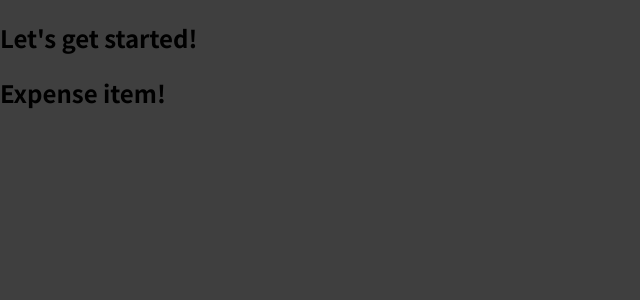
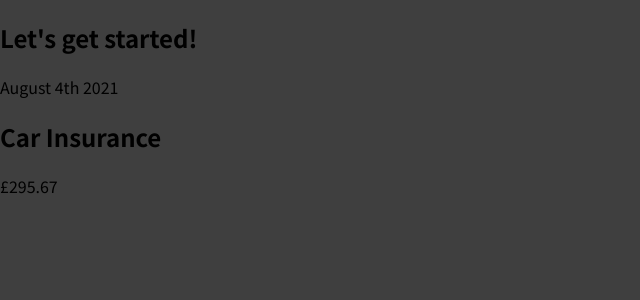
Before and after one commit to alexbeet81/react-complete-guide, a JavaScript app: page / in a window 1280 px wide. Shown: the top 300 px of the page, without its empty margins (0-640 px from the left). Built offline with nearby package versions, Linux system fonts and the light colour scheme.

Commit message:
updated expensitem file

```diff
--- a/src/components/ExpenseItem.js
+++ b/src/components/ExpenseItem.js
@@ -1,5 +1,13 @@
 function ExpenseItem() {
-    return <h2>Expense item!</h2>
+  return (
+    <div>
+      <div>August 4th 2021</div>
+      <div>
+        <h2>Car Insurance</h2>
+        <div>£295.67</div>
+      </div>
+    </div>
+  );
 }
 
 export default ExpenseItem;
```
Also changed, not shown: 1 other file (tests, documents, lock files or other folders).
